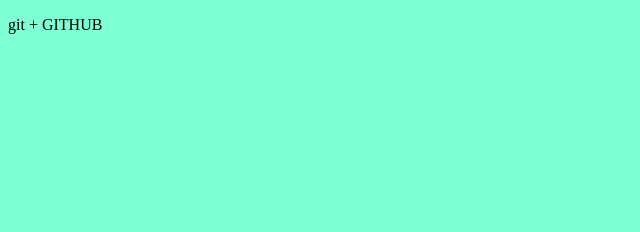
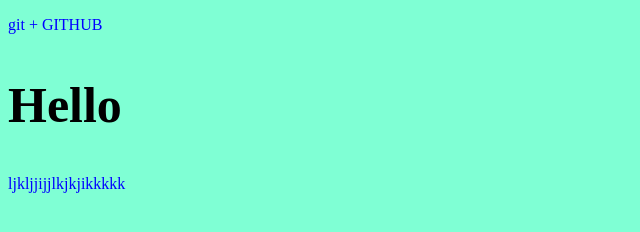
Before and after one commit to madmax00457/The-study-react, a plain HTML site: page index.html in a window 1280 px wide. Shown: the whole page, without its empty margins (0-640 px from the left). Drawn offline with Linux system fonts and the light colour scheme.

Commit message:
первые изменнения

```diff
--- a/css/main.css
+++ b/css/main.css
@@ -1,3 +1,9 @@
 body {
   background-color: aquamarine;
 }
+p {
+  color: blue;
+}
+h2 {
+  font-size: 50px;
+}
--- a/index.html
+++ b/index.html
@@ -9,5 +9,7 @@
   </head>
   <body>
     <p>git + GITHUB</p>
+    <h2>Hello</h2>
+    <p>ljkljjijjlkjkjikkkkk</p>
   </body>
 </html>
```
